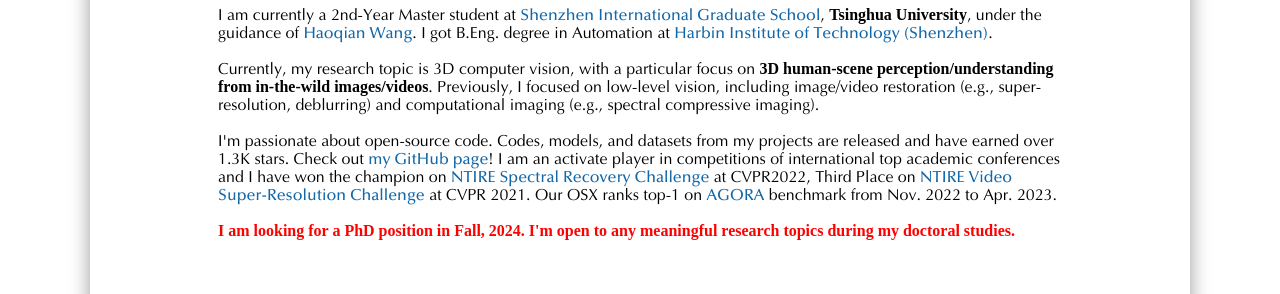
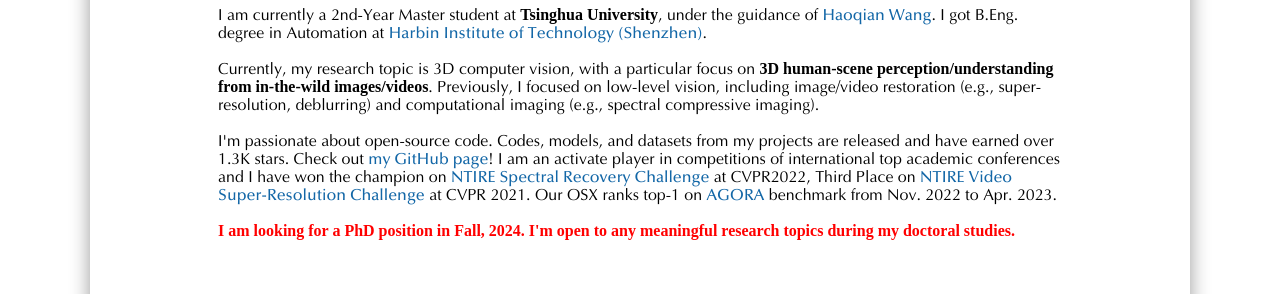
Before and after one commit to JingLin7/JingLin7.github.io, a plain HTML site: page index.html in a window 1280 px wide. Shown: the part 373-667 px from the top of the page. Drawn offline with nearby package versions, Linux system fonts and the light colour scheme; a script that the page names is missing; some icons are missing; a web font is replaced by a local one.

Commit message:
Update index.html

```diff
--- a/index.html
+++ b/index.html
@@ -147,7 +147,7 @@
               <h1>Biography</h1>
 
               I am currently a 2nd-Year Master student at
-              <a href="https://www.sigs.tsinghua.edu.cn/">Shenzhen International Graduate School</a>,
+              <!-- <a href="https://www.sigs.tsinghua.edu.cn/">Shenzhen International Graduate School</a>, -->
               <strong
                 >Tsinghua University</strong
               >, under the guidance of
```
